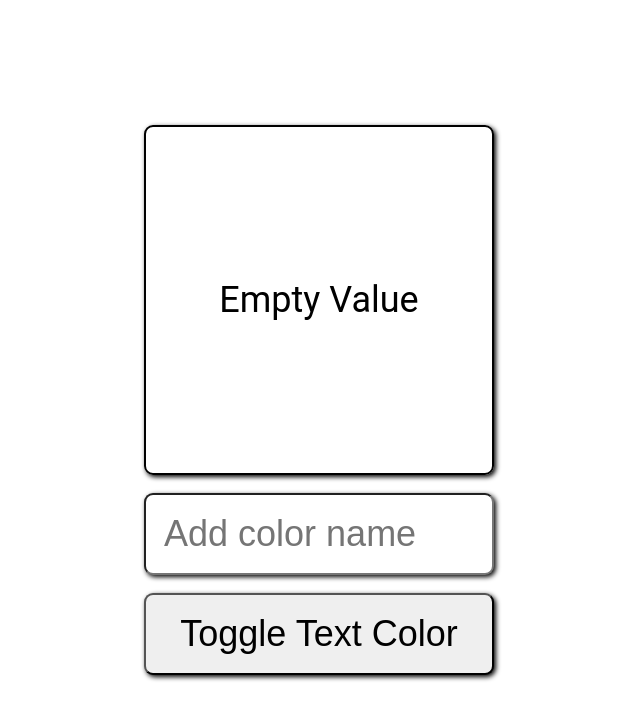
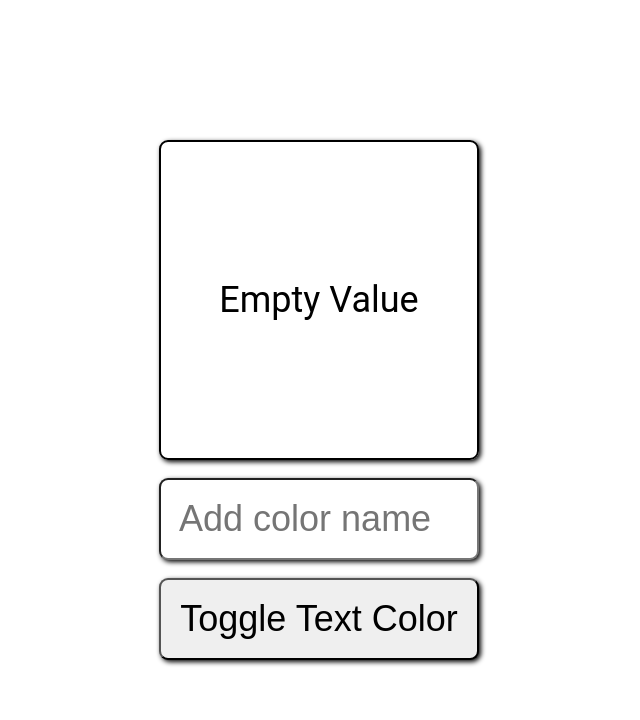
Before and after one commit to Rizwan2005khan/ColorChangers-react-project, a React (Vite) app: page / in a window 1280 px wide. Shown: the top 720 px of the page, without its empty margins (321-961 px from the left). Built offline with nearby package versions, Linux system fonts and the light colour scheme.

Commit message:
Update index.css

```diff
--- a/src/index.css
+++ b/src/index.css
@@ -25,8 +25,8 @@ body {
 }
 
 .square {
-  width: 350px;
-  height: 350px;
+  width: 320px;
+  height: 320px;
   border: 2px solid #000;
   box-shadow: 2px 2px 5px #000;
   border-radius: 0.25rem;
@@ -40,7 +40,7 @@ body {
 
 form {
   width: 88%;
-  max-width: 350px;
+  max-width: 320px;
   margin: 0 auto;
 }
 
```
